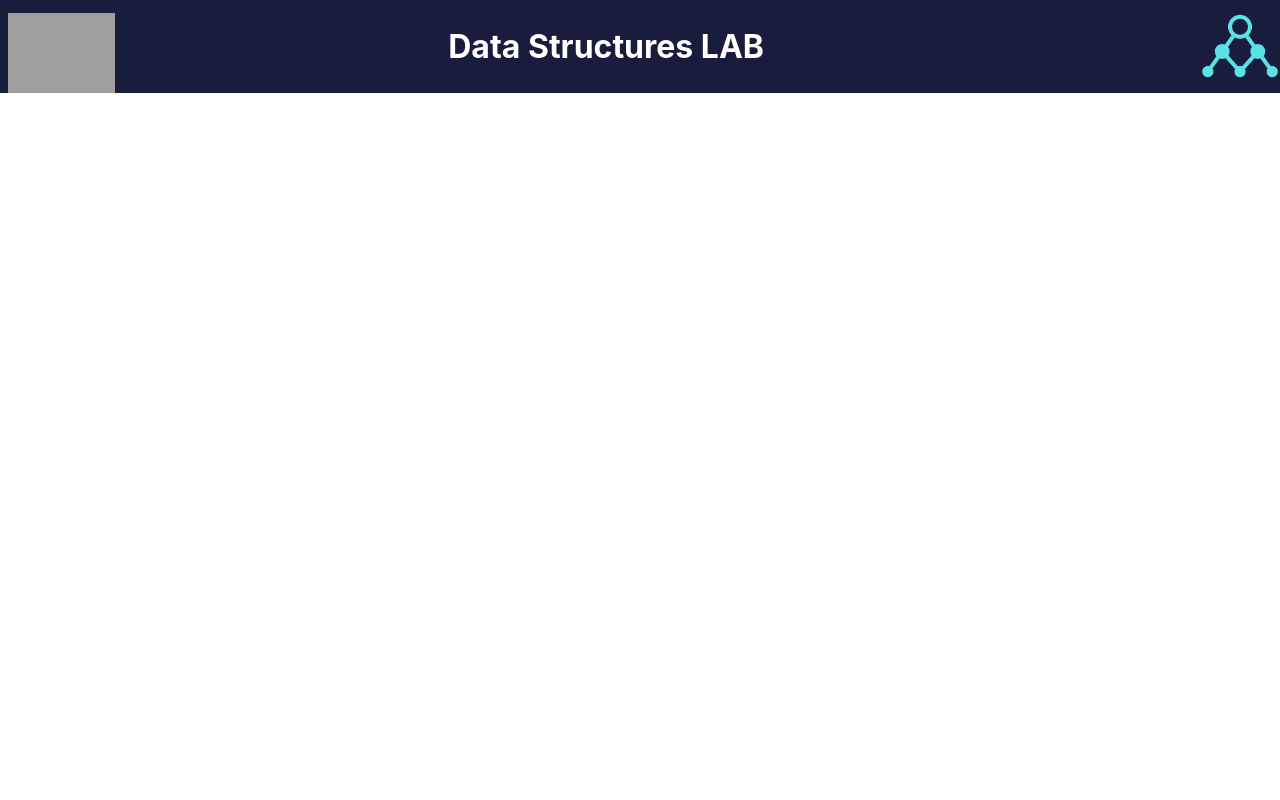
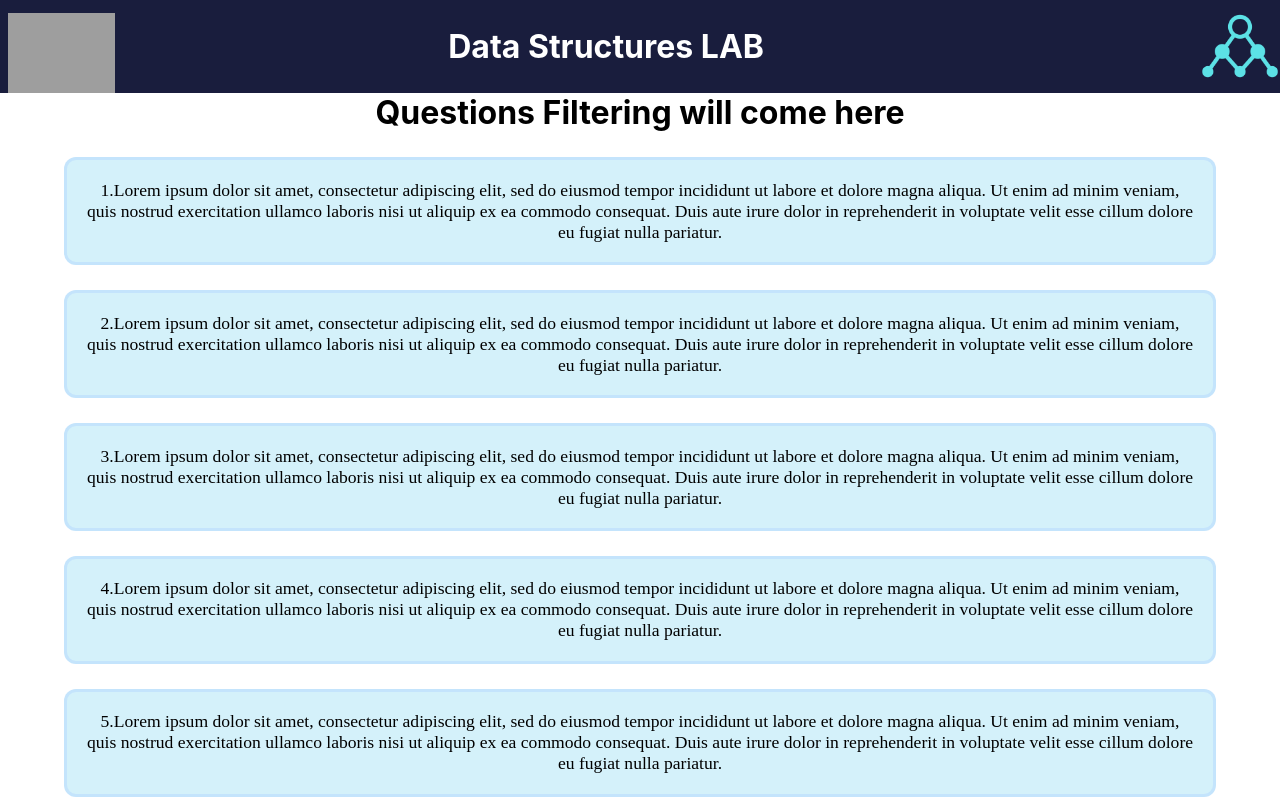
Before and after one commit to m-shashanka/LABxMSRIT, a React (Create React App) app in the folder client/: page / in a window 1280 px wide. Shown: the top 800 px of the page. Built offline with nearby package versions, Linux system fonts and the light colour scheme; grey boxes are pictures that could not be loaded; the HTML template or start-up script is replaced by a standard one.

Commit message:
add questions components

```diff
--- a/client/src/App.jsx
+++ b/client/src/App.jsx
@@ -1,10 +1,20 @@
 import Header from "./components/Header/Header";
+import Question from "./components/Question/Question";
+import Questions from "./Data/Questions";
 
 function App() {
 
   return (
     <>
       <Header />
+      <h1 style={{textAlign: "center"}}>Questions Filtering will come here</h1>
+      {Questions.map((question) => (
+          <Question
+              id={question.id}
+              question={question.value}
+          />
+      ))
+      }
     </>
   );
 }
--- /dev/null
+++ b/client/src/Data/Questions.js
@@ -0,0 +1,60 @@
+const Questions = [
+    {
+        id: 1,
+        value: "Lorem ipsum dolor sit amet, consectetur adipiscing elit, sed do eiusmod tempor incididunt ut labore et dolore magna aliqua. Ut enim ad minim veniam, quis nostrud exercitation ullamco laboris nisi ut aliquip ex ea commodo consequat. Duis aute irure dolor in reprehenderit in voluptate velit esse cillum dolore eu fugiat nulla pariatur."
+    },
+    {
+        id: 2,
+        value: "Lorem ipsum dolor sit amet, consectetur adipiscing elit, sed do eiusmod tempor incididunt ut labore et dolore magna aliqua. Ut enim ad minim veniam, quis nostrud exercitation ullamco laboris nisi ut aliquip ex ea commodo consequat. Duis aute irure dolor in reprehenderit in voluptate velit esse cillum dolore eu fugiat nulla pariatur."
+    },
+    {
+        id: 3,
+        value: "Lorem ipsum dolor sit amet, consectetur adipiscing elit, sed do eiusmod tempor incididunt ut labore et dolore magna aliqua. Ut enim ad minim veniam, quis nostrud exercitation ullamco laboris nisi ut aliquip ex ea commodo consequat. Duis aute irure dolor in reprehenderit in voluptate velit esse cillum dolore eu fugiat nulla pariatur."
+    },
+    {
+        id: 4,
+        value: "Lorem ipsum dolor sit amet, consectetur adipiscing elit, sed do eiusmod tempor incididunt ut labore et dolore magna aliqua. Ut enim ad minim veniam, quis nostrud exercitation ullamco laboris nisi ut aliquip ex ea commodo consequat. Duis aute irure dolor in reprehenderit in voluptate velit esse cillum dolore eu fugiat nulla pariatur."
+    },
+    {
+        id: 5,
+        value: "Lorem ipsum dolor sit amet, consectetur adipiscing elit, sed do eiusmod tempor incididunt ut labore et dolore magna aliqua. Ut enim ad minim veniam, quis nostrud exercitation ullamco laboris nisi ut aliquip ex ea commodo consequat. Duis aute irure dolor in reprehenderit in voluptate velit esse cillum dolore eu fugiat nulla pariatur."
+    },
+    {
+        id: 6,
+        value: "Lorem ipsum dolor sit amet, consectetur adipiscing elit, sed do eiusmod tempor incididunt ut labore et dolore magna aliqua. Ut enim ad minim veniam, quis nostrud exercitation ullamco laboris nisi ut aliquip ex ea commodo consequat. Duis aute irure dolor in reprehenderit in voluptate velit esse cillum dolore eu fugiat nulla pariatur."
+    },
+    {
+        id: 7,
+        value: "Lorem ipsum dolor sit amet, consectetur adipiscing elit, sed do eiusmod tempor incididunt ut labore et dolore magna aliqua. Ut enim ad minim veniam, quis nostrud exercitation ullamco laboris nisi ut aliquip ex ea commodo consequat. Duis aute irure dolor in reprehenderit in voluptate velit esse cillum dolore eu fugiat nulla pariatur."
+    },
+    {
+        id: 8,
+        value: "Lorem ipsum dolor sit amet, consectetur adipiscing elit, sed do eiusmod tempor incididunt ut labore et dolore magna aliqua. Ut enim ad minim veniam, quis nostrud exercitation ullamco laboris nisi ut aliquip ex ea commodo consequat. Duis aute irure dolor in reprehenderit in voluptate velit esse cillum dolore eu fugiat nulla pariatur."
+    },
+    {
+        id: 9,
+        value: "Lorem ipsum dolor sit amet, consectetur adipiscing elit, sed do eiusmod tempor incididunt ut labore et dolore magna aliqua. Ut enim ad minim veniam, quis nostrud exercitation ullamco laboris nisi ut aliquip ex ea commodo consequat. Duis aute irure dolor in reprehenderit in voluptate velit esse cillum dolore eu fugiat nulla pariatur."
+    },
+    {
+        id: 10,
+        value: "Lorem ipsum dolor sit amet, consectetur adipiscing elit, sed do eiusmod tempor incididunt ut labore et dolore magna aliqua. Ut enim ad minim veniam, quis nostrud exercitation ullamco laboris nisi ut aliquip ex ea commodo consequat. Duis aute irure dolor in reprehenderit in voluptate velit esse cillum dolore eu fugiat nulla pariatur."
+    },
+    {
+        id: 11,
+        value: "Lorem ipsum dolor sit amet, consectetur adipiscing elit, sed do eiusmod tempor incididunt ut labore et dolore magna aliqua. Ut enim ad minim veniam, quis nostrud exercitation ullamco laboris nisi ut aliquip ex ea commodo consequat. Duis aute irure dolor in reprehenderit in voluptate velit esse cillum dolore eu fugiat nulla pariatur."
+    }, {
+        id: 12,
+        value: "Lorem ipsum dolor sit amet, consectetur adipiscing elit, sed do eiusmod tempor incididunt ut labore et dolore magna aliqua. Ut enim ad minim veniam, quis nostrud exercitation ullamco laboris nisi ut aliquip ex ea commodo consequat. Duis aute irure dolor in reprehenderit in voluptate velit esse cillum dolore eu fugiat nulla pariatur."
+    }, {
+        id: 13,
+        value: "Lorem ipsum dolor sit amet, consectetur adipiscing elit, sed do eiusmod tempor incididunt ut labore et dolore magna aliqua. Ut enim ad minim veniam, quis nostrud exercitation ullamco laboris nisi ut aliquip ex ea commodo consequat. Duis aute irure dolor in reprehenderit in voluptate velit esse cillum dolore eu fugiat nulla pariatur."
+    }, {
+        id: 14,
+        value: "Lorem ipsum dolor sit amet, consectetur adipiscing elit, sed do eiusmod tempor incididunt ut labore et dolore magna aliqua. Ut enim ad minim veniam, quis nostrud exercitation ullamco laboris nisi ut aliquip ex ea commodo consequat. Duis aute irure dolor in reprehenderit in voluptate velit esse cillum dolore eu fugiat nulla pariatur."
+    }, {
+        id: 15,
+        value: "Lorem ipsum dolor sit amet, consectetur adipiscing elit, sed do eiusmod tempor incididunt ut labore et dolore magna aliqua. Ut enim ad minim veniam, quis nostrud exercitation ullamco laboris nisi ut aliquip ex ea commodo consequat. Duis aute irure dolor in reprehenderit in voluptate velit esse cillum dolore eu fugiat nulla pariatur."
+    }
+];
+
+export default Questions;
--- a/client/src/components/Header/Header.js
+++ b/client/src/components/Header/Header.js
@@ -2,7 +2,7 @@ import styles from './header.module.css';
 
 function Header() {
     return (
-        <header>
+        <header className={styles.dslab}>
             <img className={styles.logo1} src="http://d2e9h3gjmozu47.cloudfront.net/brand.png" alt="logo1-img" />
             <h1>Data Structures LAB</h1>
             <img className={styles.logo2} src="./icon.png" alt="logo2-img" />
--- a/client/src/components/Header/header.module.css
+++ b/client/src/components/Header/header.module.css
@@ -1,4 +1,4 @@
-header {
+.dslab {
     height: 20%;
     width: 100%;
     background-color: #191d3d;
@@ -12,7 +12,7 @@ header {
     padding-top: 1%;
 }
 
-h1{
+.dslab > h1{
     color: white;
     padding-right: 8%;
 }
--- /dev/null
+++ b/client/src/components/Question/Question.js
@@ -0,0 +1,11 @@
+import styles from "./question.module.css";
+
+function Question(props){
+    return(
+        <div className={styles.qbox}>
+        {props.id}.{props.question}
+        </div>
+    );
+}
+
+export default Question;
--- /dev/null
+++ b/client/src/components/Question/question.module.css
@@ -0,0 +1,18 @@
+.qbox {
+    border: 3px solid rgba(159, 196, 255, 0.3);;
+    padding: 1.5%;
+    background-color: #d4f1fa;
+    margin: 2% 5%;
+    font-family: "Montserrat-Bold";
+    font-size: 1.1rem;
+    font-weight: 300;
+    text-align: center;
+    border-radius: 12px;
+}
+
+.qbox:hover{
+    background-color: #a1ffff3a;
+    opacity: 1.0;
+    cursor: pointer;
+    transform: scale(1.08);
+}
```
